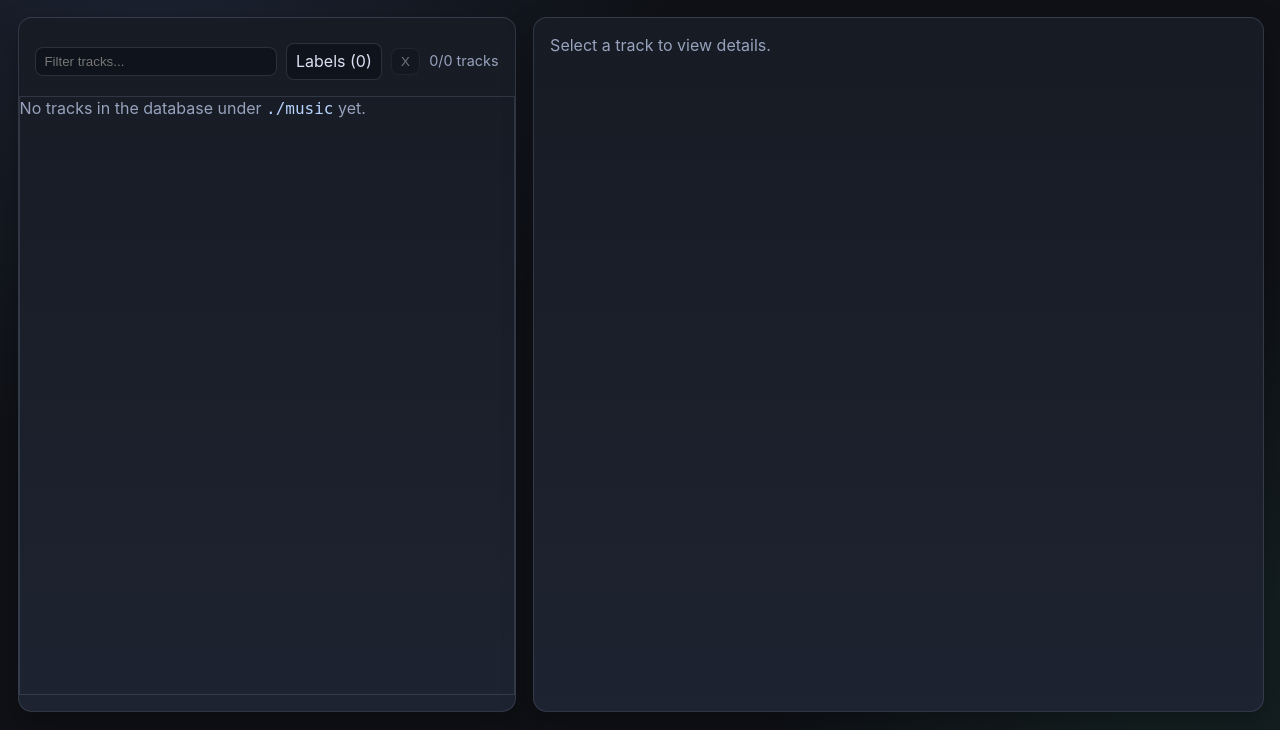
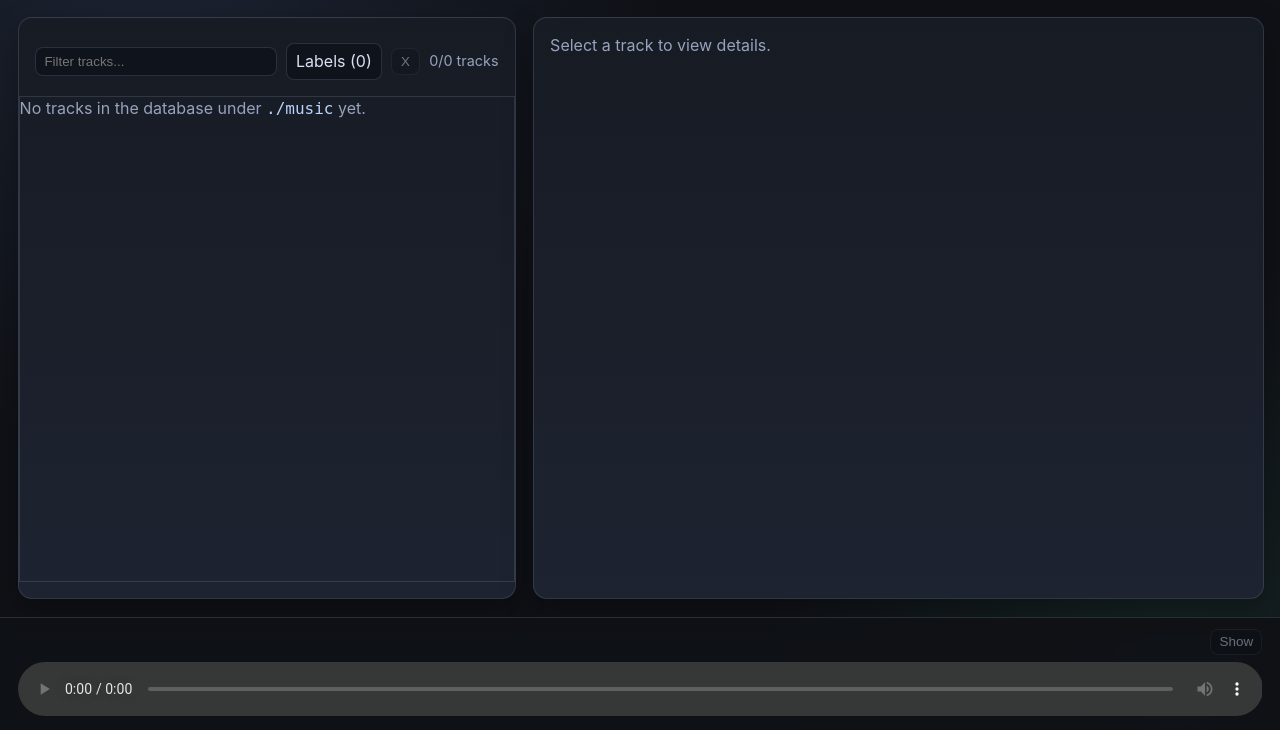
Before and after one commit to mikkohei13/dekho, a Flask app: page / in a window 1280 px wide. Shown: the part 70-800 px from the top of the page. Run offline with Flask 3, Linux system fonts and the light colour scheme; data comes from the database, SQL or seed files in the repository; data that the repository does not hold is empty.

Commit message:
Move player to bottom, decouple from selected track

```diff
--- a/dekho/labels.py
+++ b/dekho/labels.py
@@ -17,6 +17,7 @@ LABEL_CATALOG: tuple[dict[str, str | tuple[dict[str, str], ...]], ...] = (
         "category": "like",
         "display_name": "like",
         "labels": (
+            {"key": "like.like0", "label": "like0"},
             {"key": "like.like1", "label": "like1"},
             {"key": "like.like2", "label": "like2"},
             {"key": "like.like3", "label": "like3"},
--- a/dekho/static/styles/index.css
+++ b/dekho/static/styles/index.css
@@ -54,6 +54,7 @@ body {
   flex: 1;
   min-height: 0;
   padding: 1.1rem;
+  padding-bottom: 8.2rem;
 }
 
 #tracks-panel,
@@ -84,6 +85,57 @@ body {
   z-index: 1;
   background: linear-gradient(180deg, var(--surface), var(--surface-alt));
   padding-bottom: 0.65rem;
+}
+
+#persistent-track-header {
+  position: fixed;
+  left: 0;
+  right: 0;
+  bottom: 0;
+  z-index: 30;
+  display: flex;
+  flex-direction: column;
+  gap: 0.45rem;
+  padding: 0.7rem 1.1rem 0.85rem;
+  border-top: 1px solid var(--border);
+  background: rgba(15, 17, 22, 0.94);
+  backdrop-filter: blur(8px);
+}
+
+#persistent-track-title {
+  margin: 0;
+  font-size: 1rem;
+  font-weight: 600;
+}
+
+.persistent-track-title-row {
+  display: flex;
+  align-items: center;
+  justify-content: space-between;
+  gap: 0.75rem;
+}
+
+#show-playing-track-btn {
+  border: 1px solid var(--border);
+  border-radius: 8px;
+  padding: 0.28rem 0.52rem;
+  color: var(--text);
+  background: rgba(12, 16, 24, 0.65);
+  cursor: pointer;
+  font-size: 0.84rem;
+  line-height: 1.15;
+  flex-shrink: 0;
+}
+
+#show-playing-track-btn:hover,
+#show-playing-track-btn:focus-visible {
+  outline: none;
+  border-color: var(--accent);
+}
+
+#show-playing-track-btn:disabled {
+  opacity: 0.45;
+  cursor: default;
 }
 
 .panel-header h1,
@@ -243,7 +295,7 @@ body {
 #selected-track-player {
   display: block;
   width: 100%;
-  margin-top: 0.65rem;
+  margin-top: 0;
 }
 
 #tracks-list {
--- a/dekho/templates/index.html
+++ b/dekho/templates/index.html
@@ -84,17 +84,20 @@
     </aside>
 
     <section id="content-panel">
-      <header id="persistent-track-header" class="panel-header" hidden>
-        <h2 id="persistent-track-title"></h2>
-        <audio id="selected-track-player" controls preload="metadata">
-          Your browser does not support audio playback.
-        </audio>
-      </header>
       <div id="content-panel-body">
         <p class="empty-state">Select a track to view details.</p>
       </div>
     </section>
   </main>
+  <header id="persistent-track-header" class="panel-header" hidden>
+    <div class="persistent-track-title-row">
+      <h2 id="persistent-track-title"></h2>
+      <button id="show-playing-track-btn" type="button">Show</button>
+    </div>
+    <audio id="selected-track-player" controls preload="metadata">
+      Your browser does not support audio playback.
+    </audio>
+  </header>
   <script id="tracks-label-catalog-data" type="application/json">{{ label_catalog | default([], true) | tojson }}</script>
   <script>
     const tracksLabelCatalogElement = document.getElementById("tracks-label-catalog-data");
@@ -122,9 +125,11 @@
     const persistentTrackHeader = document.getElementById("persistent-track-header");
     const persistentTrackTitle = document.getElementById("persistent-track-title");
     const selectedTrackPlayer = document.getElementById("selected-track-player");
+    const showPlayingTrackButton = document.getElementById("show-playing-track-btn");
     const selectedTrackFilterLabelKeys = new Set();
     const trackLabelByKey = new Map();
     let activeTrackId = null;
+    let activeTrackData = null;
     let hasUnsavedUserDataChanges = false;
 
     if (Array.isArray(tracksLabelCatalog)) {
@@ -411,24 +416,67 @@
       const trackId = data.track_id ?? "";
       if (!trackId) {
         persistentTrackHeader.hidden = true;
+        if (showPlayingTrackButton instanceof HTMLButtonElement) {
+          showPlayingTrackButton.disabled = true;
+        }
+        delete selectedTrackPlayer.dataset.trackId;
         selectedTrackPlayer.removeAttribute("src");
         selectedTrackPlayer.load();
         return;
       }
 
       const displayTitle = getDisplayTitle(data) || "Untitled Track";
-      const tags = data.tags ?? "";
       const nextSrc = `/api/tracks/${encodeURIComponent(trackId)}/audio`;
       const currentSrc = selectedTrackPlayer.getAttribute("src") || "";
 
       persistentTrackHeader.hidden = false;
-      persistentTrackTitle.innerHTML = `${escapeHtml(displayTitle)}${hasRemoteTags(tags) ? remoteTagsIndicatorHtml() : ""}`;
+      selectedTrackPlayer.dataset.trackId = trackId;
+      if (showPlayingTrackButton instanceof HTMLButtonElement) {
+        showPlayingTrackButton.disabled = false;
+      }
+      persistentTrackTitle.textContent = displayTitle;
 
       // Keep playback uninterrupted when form save rerenders the details for same track.
       if (currentSrc !== nextSrc) {
         selectedTrackPlayer.setAttribute("src", nextSrc);
         selectedTrackPlayer.load();
       }
+    }
+
+    function updatePersistentTrackTitleIfPlaying(data) {
+      if (
+        !(persistentTrackTitle instanceof HTMLElement) ||
+        !(selectedTrackPlayer instanceof HTMLAudioElement)
+      ) {
+        return;
+      }
+      const trackId = data.track_id ?? "";
+      const playingTrackId = selectedTrackPlayer.dataset.trackId ?? "";
+      if (!trackId || playingTrackId !== trackId) {
+        return;
+      }
+      const displayTitle = getDisplayTitle(data) || "Untitled Track";
+      persistentTrackTitle.textContent = displayTitle;
+    }
+
+    function showPlayingTrackInContentPanel() {
+      const trackId = selectedTrackPlayer instanceof HTMLAudioElement
+        ? (selectedTrackPlayer.dataset.trackId ?? "")
+        : "";
+      if (!trackId) {
+        return;
+      }
+      const trackItem = document.querySelector(`.track-item[data-track-id="${CSS.escape(trackId)}"]`);
+      if (!(trackItem instanceof HTMLElement)) {
+        return;
+      }
+      if (hasUnsavedUserDataChanges && activeTrackId && activeTrackId !== trackId) {
+        const shouldContinue = window.confirm("You have unsaved changes. Leave this track without saving?");
+        if (!shouldContinue) {
+          return;
+        }
+      }
+      loadTrackDetails(trackId, trackItem);
     }
 
     function setTrackUserDataSaveStatus(statusText) {
@@ -467,6 +515,7 @@
       const prompt = data.prompt ?? "";
       const labels = Array.isArray(data.labels) ? data.labels : [];
       const labelCatalog = Array.isArray(data.label_catalog) ? data.label_catalog : [];
+      const displayTitle = getDisplayTitle(data) || "Untitled Track";
 
       if (!(contentPanelBody instanceof HTMLElement)) {
         return;
@@ -474,6 +523,12 @@
 
       contentPanelBody.innerHTML = `
         <section id="track-info">
+          <header class="panel-header track-info-header">
+            <h2>
+              ${escapeHtml(displayTitle)}${hasRemoteTags(tags) ? remoteTagsIndicatorHtml() : ""}
+            </h2>
+            <button id="play-current-track-btn" type="button">Play</button>
+          </header>
           <div class="track-form">
             <form id="track-user-data-form">
               <label for="title-new-input">title_new</label>
@@ -535,6 +590,7 @@
           </div>
         </section>
       `;
+      activeTrackData = data;
       markTrackUserDataSaved();
     }
 
@@ -542,6 +598,7 @@
       trackItems.forEach((trackItem) => trackItem.classList.remove("is-active"));
       item.classList.add("is-active");
       activeTrackId = trackId;
+      activeTrackData = null;
       if (contentPanelBody instanceof HTMLElement) {
         contentPanelBody.innerHTML = '<p class="empty-state">Loading track details...</p>';
       }
@@ -554,7 +611,6 @@
         const data = await response.json();
         updateTrackListTitle(trackId, data);
         updateTrackItemLabels(trackId, data.labels);
-        updatePersistentTrackHeader(data);
         renderDetails(data);
       } catch (error) {
         if (contentPanelBody instanceof HTMLElement) {
@@ -584,7 +640,7 @@
         }
         updateTrackListTitle(trackId, payload);
         updateTrackItemLabels(trackId, payload.labels);
-        updatePersistentTrackHeader(payload);
+        updatePersistentTrackTitleIfPlaying(payload);
         renderDetails(payload);
       } catch (fetchError) {
         error.textContent = fetchError.message || "Failed to fetch data from Suno.";
@@ -648,7 +704,7 @@
         }
         updateTrackListTitle(trackId, payload);
         updateTrackItemLabels(trackId, payload.labels);
-        updatePersistentTrackHeader(payload);
+        updatePersistentTrackTitleIfPlaying(payload);
         renderDetails(payload);
       } catch (saveError) {
         error.textContent = saveError.message || "Failed to save track data.";
@@ -733,6 +789,10 @@
     }
     renderTrackLabelFilterOptions();
     applyTracksFilter();
+    if (showPlayingTrackButton instanceof HTMLButtonElement) {
+      showPlayingTrackButton.disabled = true;
+      showPlayingTrackButton.addEventListener("click", showPlayingTrackInContentPanel);
+    }
 
     contentPanel.addEventListener("click", (event) => {
       const target = event.target;
@@ -750,6 +810,13 @@
       }
       if (target.id === "save-track-user-data-btn" && activeTrackId) {
         saveUserData(activeTrackId);
+      }
+      if (target.id === "play-current-track-btn" && activeTrackData) {
+        updatePersistentTrackHeader(activeTrackData);
+        const playAttempt = selectedTrackPlayer.play();
+        if (playAttempt && typeof playAttempt.catch === "function") {
+          playAttempt.catch(() => {});
+        }
       }
     });
 
```
Also changed, not shown: other parts of dekho/static/styles/index.css (+30 -0 lines), README.md.
